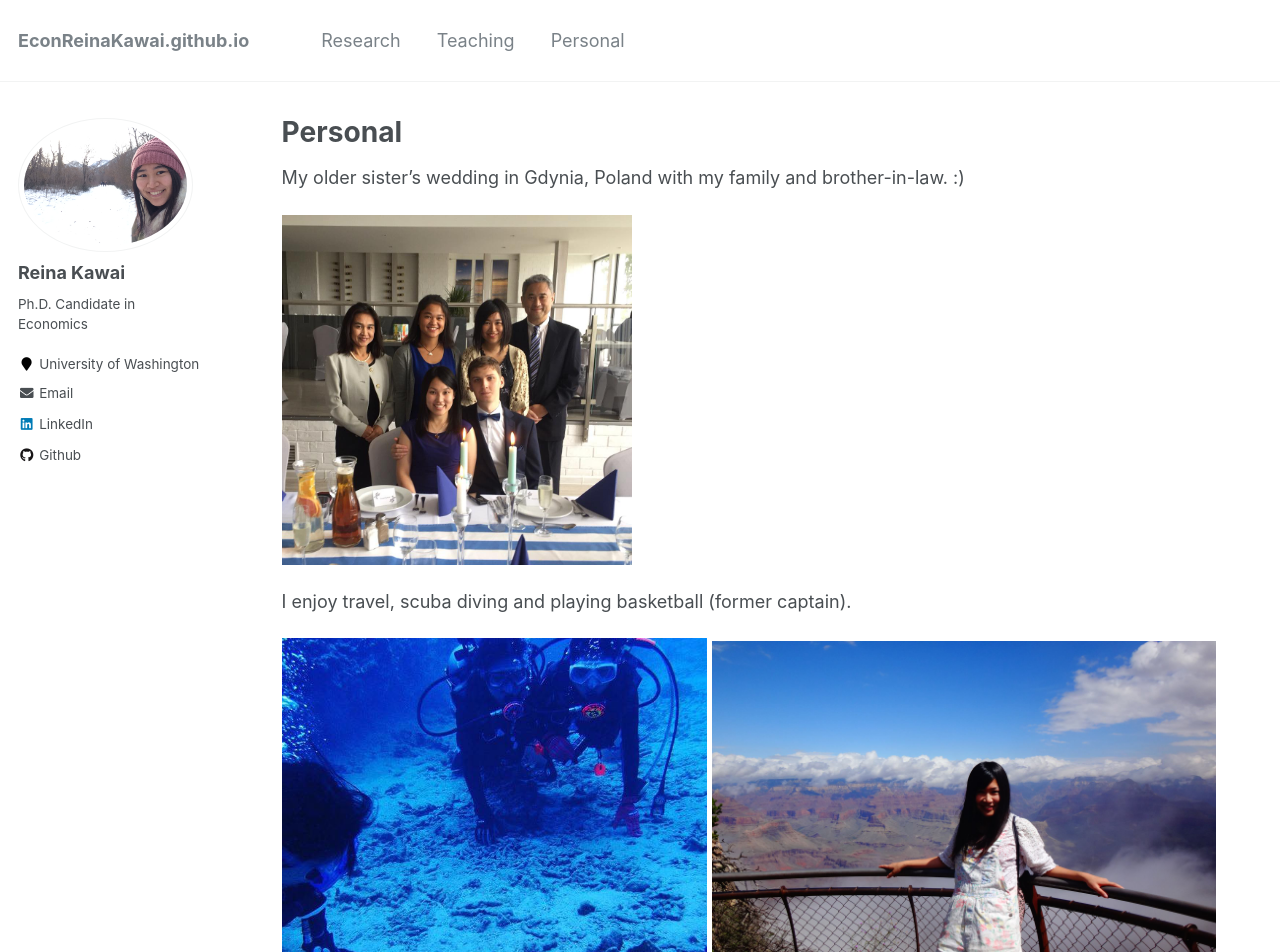
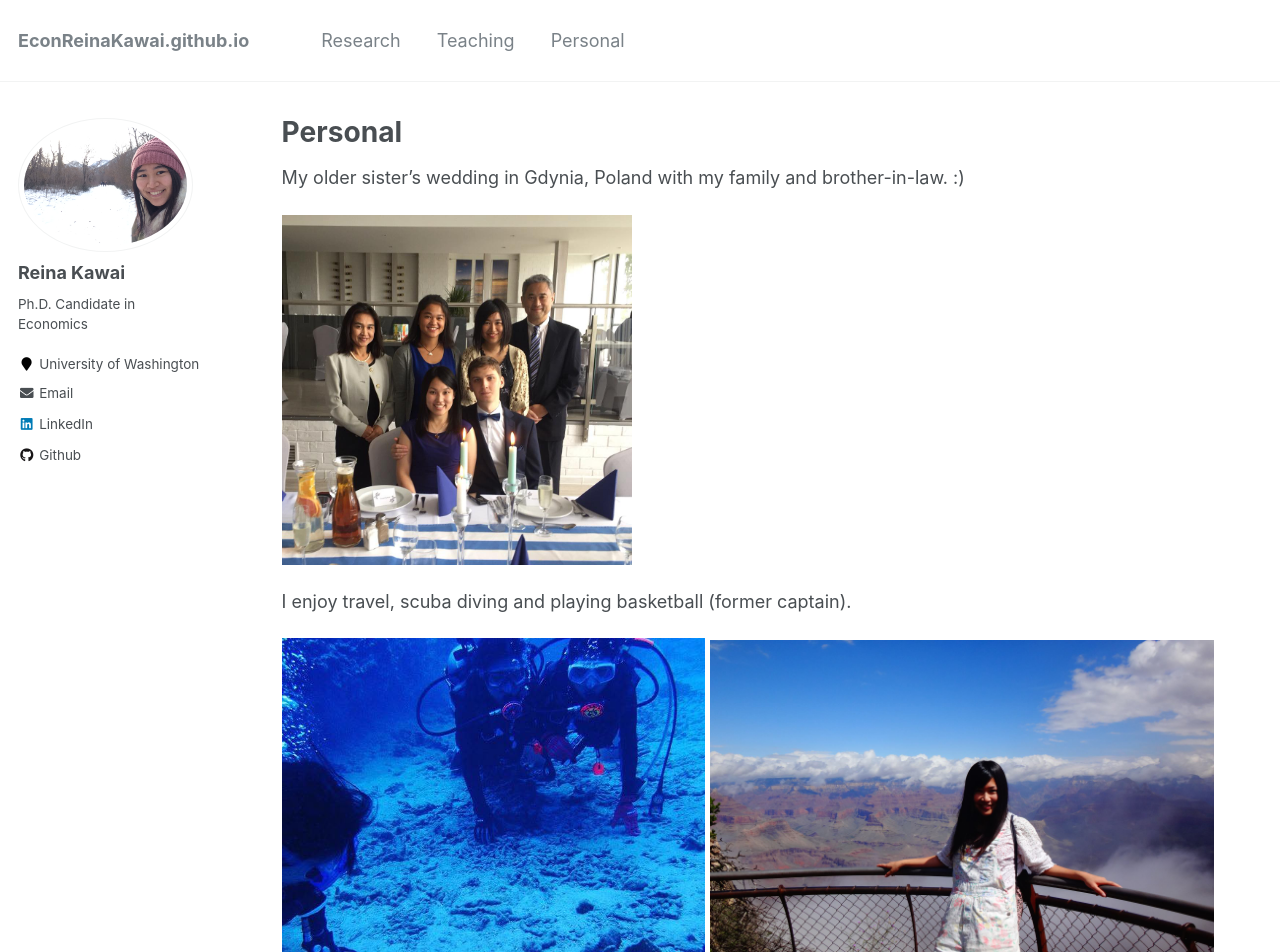
Before and after one commit to Reina-Kawai/Reina-Kawai.github.io, a Jekyll site: the page built from _pages/personal.md, in a window 1280 px wide and 1242 px high. Shown: the top 952 px of the window. Built offline with Jekyll 4.4.1, drawn with Linux system fonts in a browser that asks for light colours.

Commit message:
Update personal.md

```diff
--- a/_pages/personal.md
+++ b/_pages/personal.md
@@ -14,6 +14,6 @@ My older sister's wedding in Gdynia, Poland with my family and brother-in-law. :
 I enjoy travel, scuba diving and playing basketball (former captain).
 
 <p float="left">
-<img src="https://Reina-Kawai.github.io/images/fam-scuba-diving.jpg" width="425" />
+<img src="https://Reina-Kawai.github.io/images/fam-scuba-diving.jpg" width="423" />
 <img src="https://Reina-Kawai.github.io/images/personal_grand_canyon.jpg" width="504" />
 </p>
```
